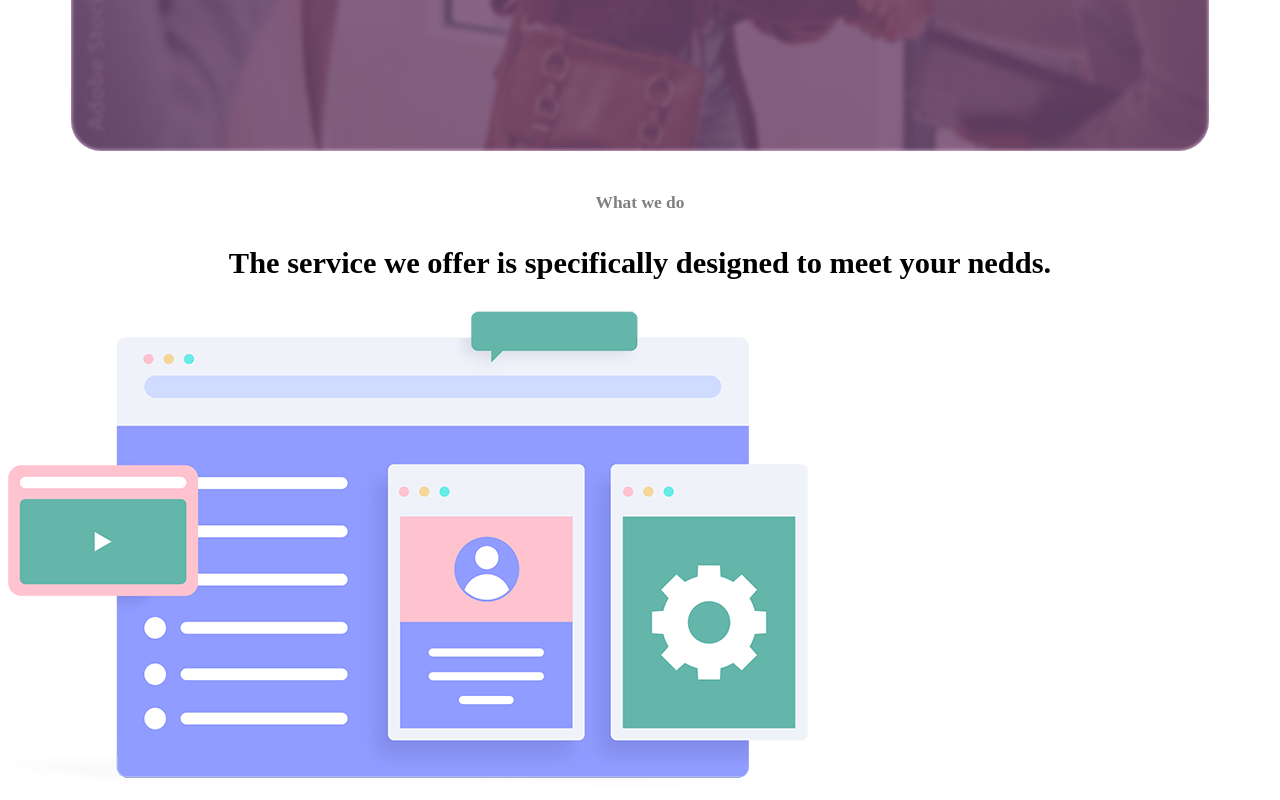
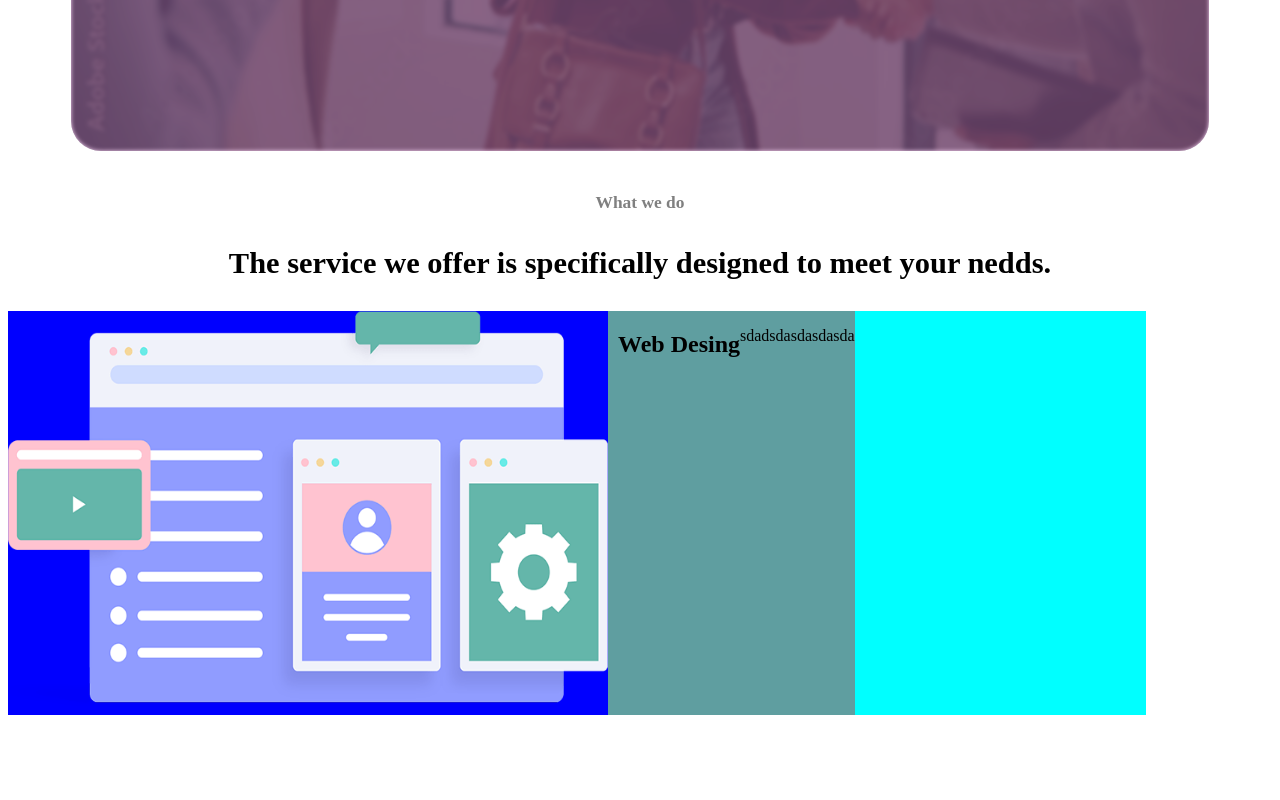
Before and after one commit to ThiagoMonteiroBSI/SandBox, a plain HTML site: page index.html in a window 1280 px wide. Shown: the part 655-1455 px from the top of the page. After the commit the page ends 1378 px from the top, so only its background shows below. Drawn offline with Linux system fonts and the light colour scheme.

Commit message:
descobrir o erro

```diff
--- a/index.html
+++ b/index.html
@@ -56,9 +56,19 @@
                 </h3>
                 </div>
             </div>
-            <div>
+            <div class="principal-container">
+
+            <div class="only-img">
                 <img src="imgs/content-png.png" alt="">
             </div>
+
+            <div class="web-desing-title">
+                <h2>Web Desing</h2>
+                <p>sdadsdasdasdasda</p>
+            </div>
+
+        </div>
+
         </section>
     </main>
 </body>
--- a/style.css
+++ b/style.css
@@ -103,3 +103,24 @@ li a {
     color: #000000;
     font-weight: bold;
 }
+.principal-container {
+    display: flex;
+    width: 90%;
+    background-color: aqua;
+
+}
+.only-img {
+    margin-right: 0;
+    background-color: blue;
+
+}
+.only-img img {
+    width:600px;
+    height: 400px;
+}
+.web-desing-title {
+    display: flex;
+    padding-left: 10px;
+    margin-left: 0;
+    background-color: cadetblue;
+}
```
